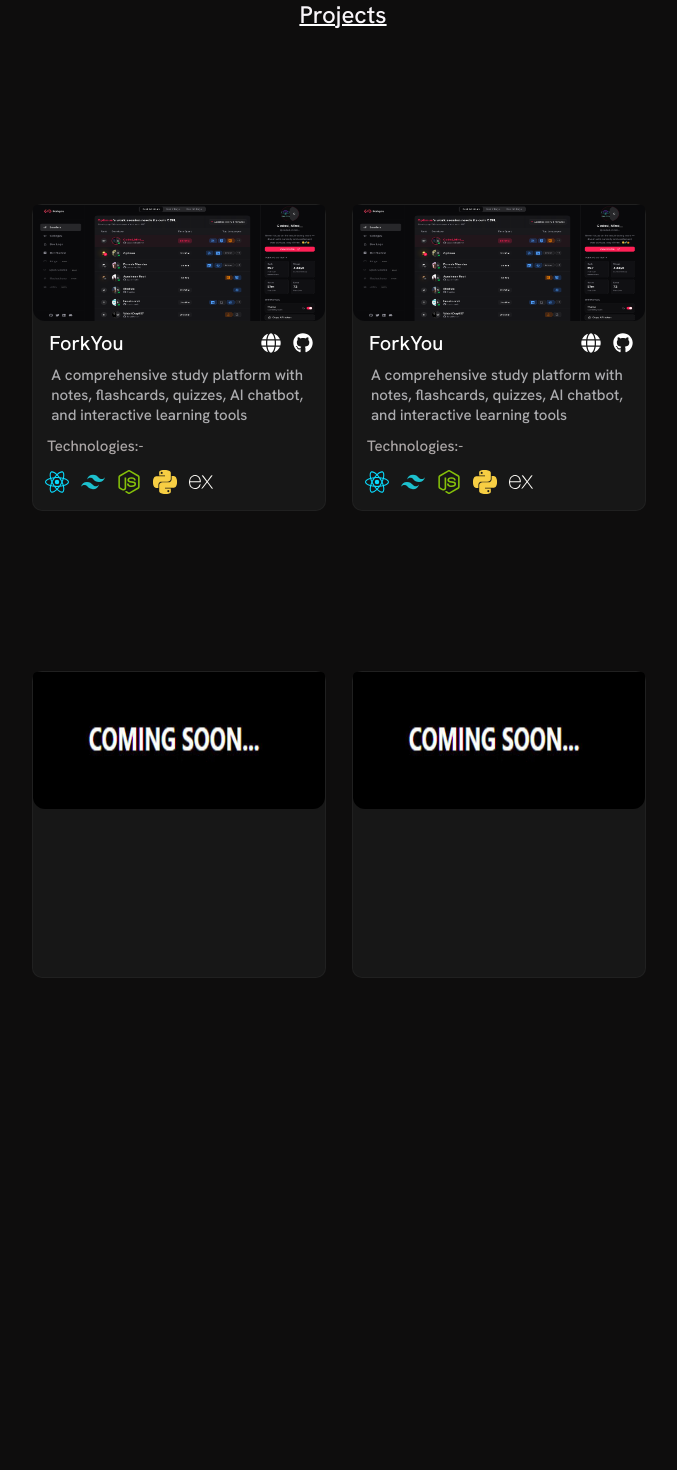
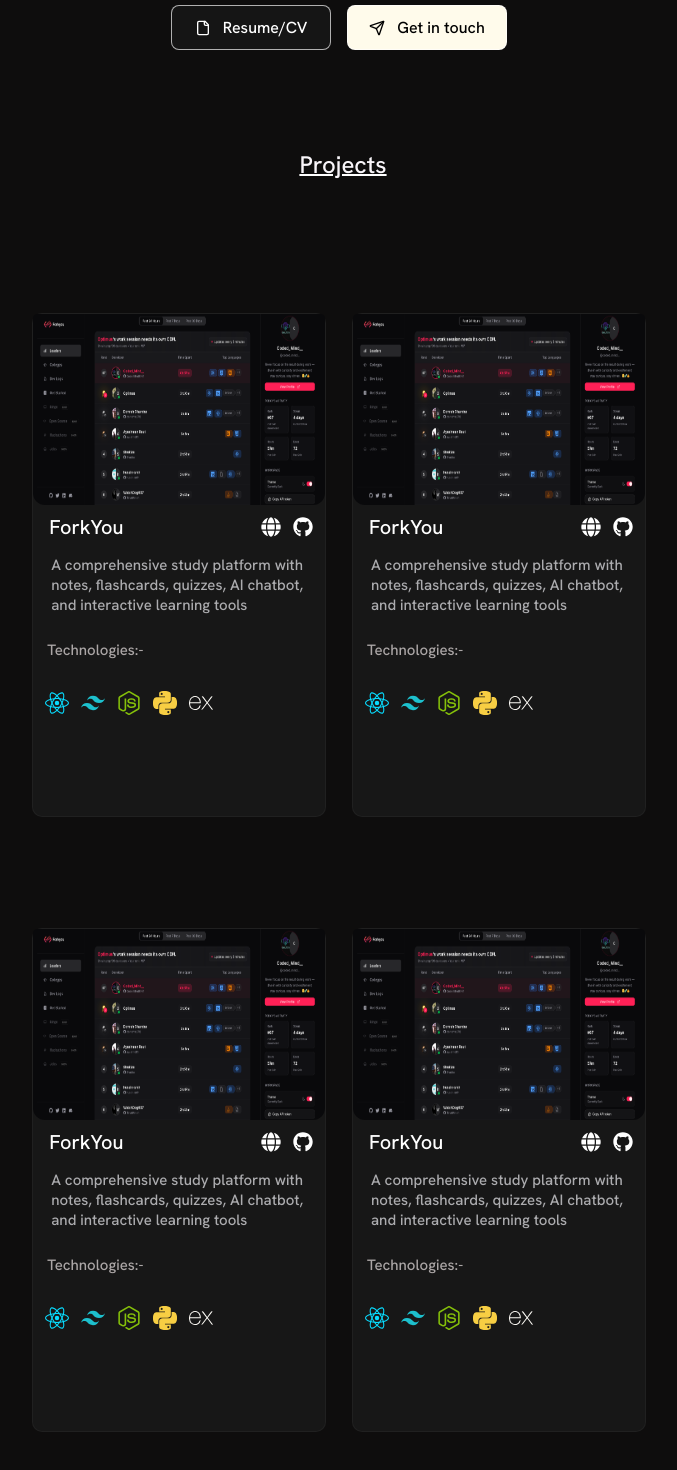
Before and after one commit to CodedMind8051/CodedMInd, a React (Vite) app: page / in a window 1280 px wide. Shown: the part 654-2124 px from the top of the page, without its empty margins (301-978 px from the left). Before the commit the page ends 1766 px from the top, so only its background shows below. Built offline with nearby package versions, Linux system fonts and the light colour scheme; the HTML template or start-up script is replaced by a standard one.

Commit message:
Project section just fuck.

```diff
--- a/src/components/Projects.tsx
+++ b/src/components/Projects.tsx
@@ -12,14 +12,15 @@ import { SiExpress, SiNodedotjs, SiPython, SiReact, SiTailwindcss } from "react-
 
 function Projects() {
     const [Cards] = useState<any>([])
-    const [ProjectDetail] = useState<any>([{ Projectlogo, Name: "Forkyou" }, { Projectlogo, Name: "Forkyou" }])
+    const [ProjectDetail] = useState<any>([{ Projectlogo, Name: "Forkyou" },{ Projectlogo, Name: "Forkyou" },{ Projectlogo, Name: "Forkyou" }, { Projectlogo, Name: "Forkyou" }])
 
     for (let index = 0; index < 4; index++) {
         try {
             Cards.push(
-                <motion.div key={index} whileHover={{ scale: 1.1, boxShadow: "0px 10px 30px rgba(0,0,0,0.3)" }} transition={{ duration: 0.5, ease: "easeOut" }} className=" card hover:cursor-pointer  ">
+                <motion.div key={index} whileHover={{ scale: 1.05, boxShadow: "0px 10px 30px rgba(0,0,0,0.3)" }}
+                    transition={{ duration: 0.4, ease: "easeOut" }} className=" card hover:cursor-pointer  ">
                     <div className=" overflow-hidden   rounded h-[38%] w-full">
-                        <img  src={ProjectDetail[index].Projectlogo} className="h-[100%] rounded rounded-b-xl w-full " alt="" />
+                        <img src={ProjectDetail[index].Projectlogo} className="h-[100%] rounded rounded-b-xl w-full " alt="" />
                     </div>
                     <div className="mt-2 text-xl max-[490px]:text-[15px] max-[400px]:text-[12px] ml-2 flex items-center justify-between" >
                         <h1 className="ml-2">ForkYou</h1>
@@ -44,9 +45,9 @@ function Projects() {
                         </p>
                     </div>
                     <div className=" text-[15px] mt-2.5 ml-3.5 text-[#ebe4e4b2]">
-                        <h2>Technologies:-</h2>
+                        <h2 className="min-[700px]:mt-[7%]">Technologies:-</h2>
                     </div>
-                    <div className="flex  gap-3 p-2 mt-1.5 ml-1 max-[911px]:mt-0">
+                    <div className="flex  min-[700px]:mt-[8%] gap-3 p-2 mt-1.5 ml-1 max-[911px]:mt-0">
                         <SiReact className="  text-[#08dcff] " />
                         <SiTailwindcss className="  text-[#1dc0cd] " />
                         <SiNodedotjs className='text-[#85c00a]    ' />
@@ -68,7 +69,7 @@ function Projects() {
     return (
         <>
             <div className=" gap-6.5 max-[1050px]:w-[90%] item-centre max-[700px]:w-[100%] max-[700px]:h-[70%]  flex justify-center h-[100%] flex-wrap w-[60%] text-2xl max-[700px]:text-xl font-medium text-white">
-                <h1 className="decoration-2 decoration-white justify-center flex items-center w-[100%] h-[5%] mt-2.5 underline  ml-2 text-[#f8f5f9]">Projects</h1>
+                <h1 className="decoration-2 min-[700px]:mt-[7%] decoration-white justify-center flex items-center w-[100%] h-[5%] mt-2.5 underline  ml-2 text-[#f8f5f9]">Projects</h1>
                 {Cards}
             </div>
 
--- a/src/index.css
+++ b/src/index.css
@@ -87,15 +87,9 @@ button:focus-visible {
   outline-color: color-mix(in oklab, var(--ring)50%, transparent);
   border: solid 1px rgba(54, 53, 53, 0.329);
   width: 40%;
-  height: 27%;
+  height: 35%;
 }
 
-
-@media (min-width:700px) {
-  .card{
-
-  }
-}
 
 @media  (max-width: 1000px) {
   .card {
@@ -107,6 +101,13 @@ button:focus-visible {
 @media  (max-width: 700px) {
   .card {
     width: 40%;
-    height: 45%;
+    height: 48%;
+  }
+
+}
+
+@media (max-width:489px) {
+  .card{
+     height: 40%;
   }
 }
```
